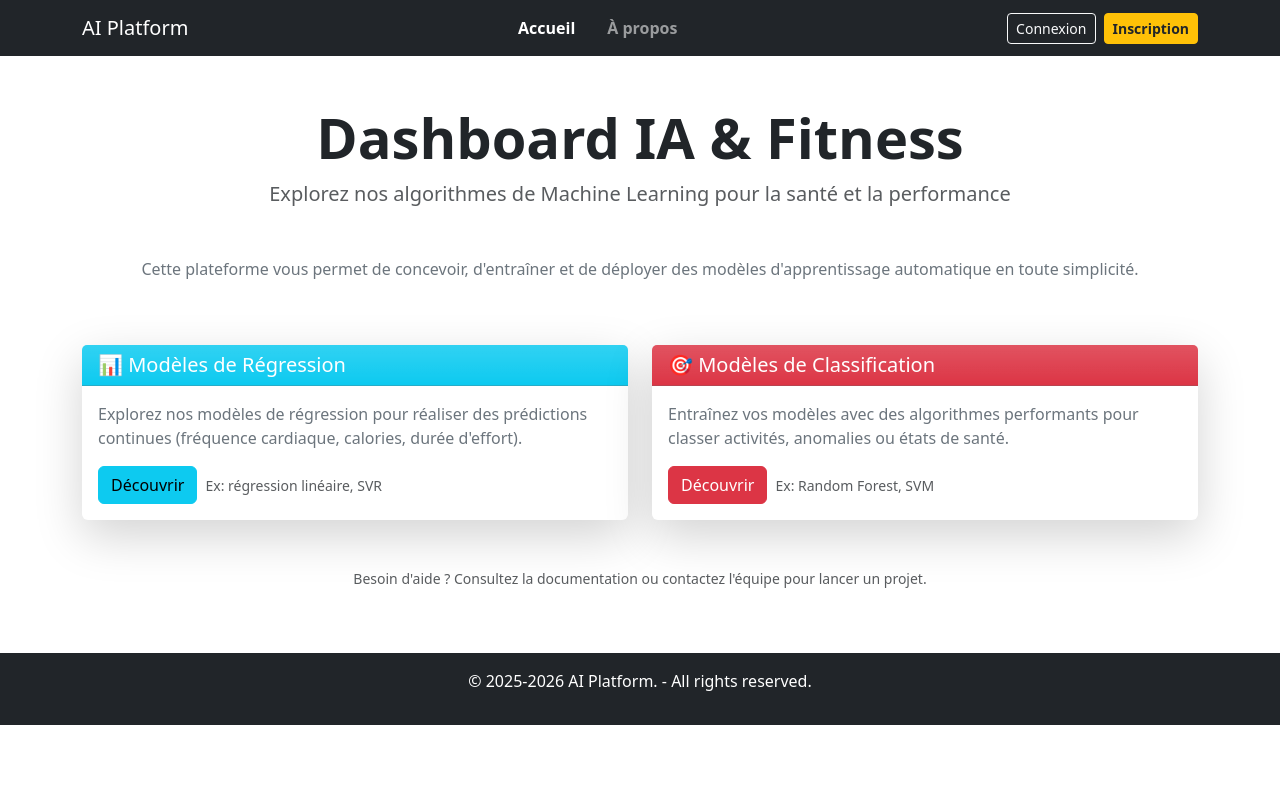
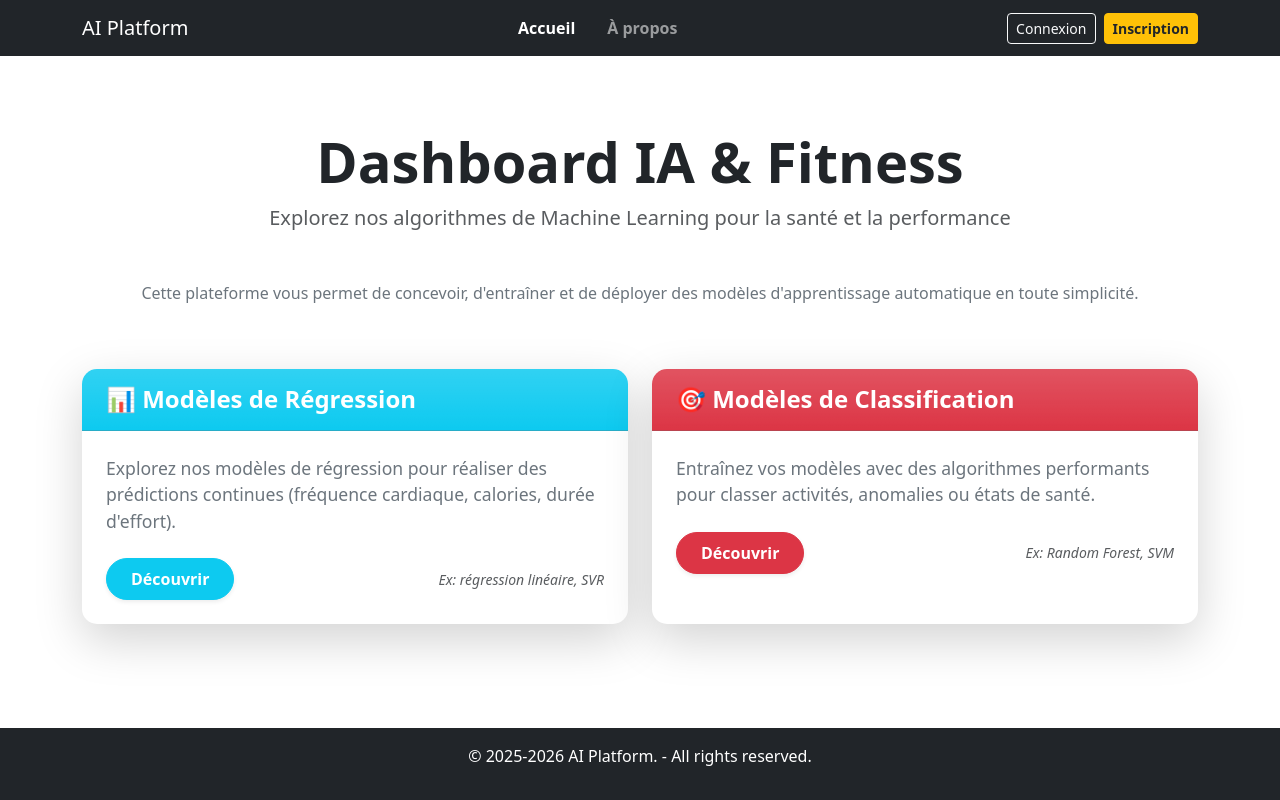
Before and after one commit to aamirrou/plateform_ml, a Django app: page / in a window 1280 px wide. Run offline with Django 5.2, Linux system fonts and the light colour scheme.

Commit message:
adjust home screen

```diff
--- a/mlPlatform/algoML/templates/historique.html
+++ b/mlPlatform/algoML/templates/historique.html
@@ -49,7 +49,7 @@
         <div class="alert alert-info text-center">
             <h4>Aucun historique trouvé 🕵️‍♂️</h4>
             <p>Commencez par tester un algorithme pour voir vos résultats ici !</p>
-            <a href="{% url 'index' %}" class="btn btn-primary mt-2">Aller aux Algorithmes</a>
+            <a href="{% url 'home' %}" class="btn btn-primary mt-2">Aller aux Algorithmes</a>
         </div>
     {% endif %}
 </div>
--- a/mlPlatform/algoML/templates/home.html
+++ b/mlPlatform/algoML/templates/home.html
@@ -1,6 +1,6 @@
 {% include 'includes/header.html' %}
 
-<div class="container mt-5">
+<div class="container mt-5 flex-grow-1">
     <div class="text-center mb-5">
         <h1 class="display-4 fw-bold">Dashboard IA & Fitness</h1>
         <p class="lead text-muted">Explorez nos algorithmes de Machine Learning pour la santé et la performance</p>
@@ -14,41 +14,42 @@
 
     <div class="row g-4">
         <div class="col-lg-6">
-            <div class="card border-0 shadow-lg h-100">
-                <div class="card-header bg-info bg-gradient text-white">
-                    <h5 class="card-title mb-0">📊 Modèles de Régression</h5>
+            <div class="card border-0 shadow-lg h-100 hover-card" style="transition: transform 0.3s ease, box-shadow 0.3s ease; border-radius: 15px; overflow: hidden;">
+                <div class="card-header bg-info bg-gradient text-white py-3">
+                    <h4 class="card-title mb-0 fw-bold"><i class="bi bi-graph-up-arrow me-2"></i>📊 Modèles de Régression</h4>
                 </div>
-                <div class="card-body">
-                    <p class="card-text text-secondary">Explorez nos modèles de régression pour réaliser des prédictions continues (fréquence cardiaque, calories, durée d'effort).</p>
-                    <div class="d-flex gap-2">
-                        <a href="{% url 'regression' %}" class="btn btn-info">Découvrir</a>
-                        <small class="text-muted align-self-center">Ex: régression linéaire, SVR</small>
+                <div class="card-body p-4">
+                    <p class="card-text text-secondary mb-4" style="font-size: 1.1rem;">Explorez nos modèles de régression pour réaliser des prédictions continues (fréquence cardiaque, calories, durée d'effort).</p>
+                    <div class="d-flex align-items-center justify-content-between">
+                        <a href="{% url 'regression' %}" class="btn btn-info text-white fw-bold px-4 py-2 rounded-pill shadow-sm">Découvrir</a>
+                        <small class="text-muted fst-italic">Ex: régression linéaire, SVR</small>
                     </div>
                 </div>
             </div>
         </div>
 
         <div class="col-lg-6">
-            <div class="card border-0 shadow-lg h-100">
-                <div class="card-header bg-danger bg-gradient text-white">
-                    <h5 class="card-title mb-0">🎯 Modèles de Classification</h5>
+            <div class="card border-0 shadow-lg h-100 hover-card" style="transition: transform 0.3s ease, box-shadow 0.3s ease; border-radius: 15px; overflow: hidden;">
+                <div class="card-header bg-danger bg-gradient text-white py-3">
+                    <h4 class="card-title mb-0 fw-bold"><i class="bi bi-bullseye me-2"></i>🎯 Modèles de Classification</h4>
                 </div>
-                <div class="card-body">
-                    <p class="card-text text-secondary">Entraînez vos modèles avec des algorithmes performants pour classer activités, anomalies ou états de santé.</p>
-                    <div class="d-flex gap-2">
-                        <a href="{% url 'classification' %}" class="btn btn-danger">Découvrir</a>
-                        <small class="text-muted align-self-center">Ex: Random Forest, SVM</small>
+                <div class="card-body p-4">
+                    <p class="card-text text-secondary mb-4" style="font-size: 1.1rem;">Entraînez vos modèles avec des algorithmes performants pour classer activités, anomalies ou états de santé.</p>
+                    <div class="d-flex align-items-center justify-content-between">
+                        <a href="{% url 'classification' %}" class="btn btn-danger text-white fw-bold px-4 py-2 rounded-pill shadow-sm">Découvrir</a>
+                        <small class="text-muted fst-italic">Ex: Random Forest, SVM</small>
                     </div>
                 </div>
             </div>
         </div>
     </div>
 
-    <div class="row mt-5">
-        <div class="col-12 text-center">
-            <p class="text-muted small">Besoin d'aide ? Consultez la documentation ou contactez l'équipe pour lancer un projet.</p>
-        </div>
-    </div>
+    <style>
+        .hover-card:hover {
+            transform: translateY(-5px);
+            box-shadow: 0 1rem 3rem rgba(0,0,0,.175);
+        }
+    </style>
 </div>
 
 {% include 'includes/footer.html' %}
--- a/mlPlatform/algoML/templates/includes/header.html
+++ b/mlPlatform/algoML/templates/includes/header.html
@@ -8,7 +8,7 @@
     <link href="https://cdn.jsdelivr.net/npm/bootstrap@5.3.0/dist/css/bootstrap.min.css" rel="stylesheet">
 
 </head>
-<body>
+<body class="d-flex flex-column min-vh-100">
     <!-- Header/Navbar -->
 
 <nav class="navbar navbar-expand-lg navbar-dark bg-dark mb-4">
@@ -23,10 +23,10 @@
 
     <ul class="navbar-nav mx-auto mb-2 mb-lg-0 text-center">
         <li class="nav-item">
-            <a class="nav-link active fw-semibold" href="{% url 'home' %}">Accueil</a>
+            <a class="nav-link {% if request.resolver_match.url_name == 'home' %}active{% endif %} fw-semibold" href="{% url 'home' %}">Accueil</a>
         </li>
         <li class="nav-item">
-            <a class="nav-link fw-semibold mx-lg-3" href="{% url 'home' %}">À propos</a>
+            <a class="nav-link {% if request.resolver_match.url_name == 'about' %}active{% endif %} fw-semibold mx-lg-3" href="{% url 'about' %}">À propos</a>
         </li>
     </ul>
 
--- a/mlPlatform/algoML/views.py
+++ b/mlPlatform/algoML/views.py
@@ -943,7 +943,7 @@ def signup_view(request):
             # 4. Connexion automatique après inscription
             login(request, user)
             messages.success(request, f"Bienvenue, {username} !")
-            return redirect('index') # Redirige vers l'accueil
+            return redirect('home') # Redirige vers l'accueil
 
         except Exception as e:
             messages.error(request, f"Erreur lors de l'inscription : {e}")
@@ -959,7 +959,7 @@ def login_view(request):
         if user is not None:
             login(request, user)
             messages.success(request, f"Ravi de vous revoir, {username} !")
-            return redirect('index')
+            return redirect('home')
         else:
             messages.error(request, "Nom d'utilisateur ou mot de passe incorrect.")
 
```
Also changed, not shown: requirements.txt (+5 -104 lines), mlPlatform/db.sqlite3.
